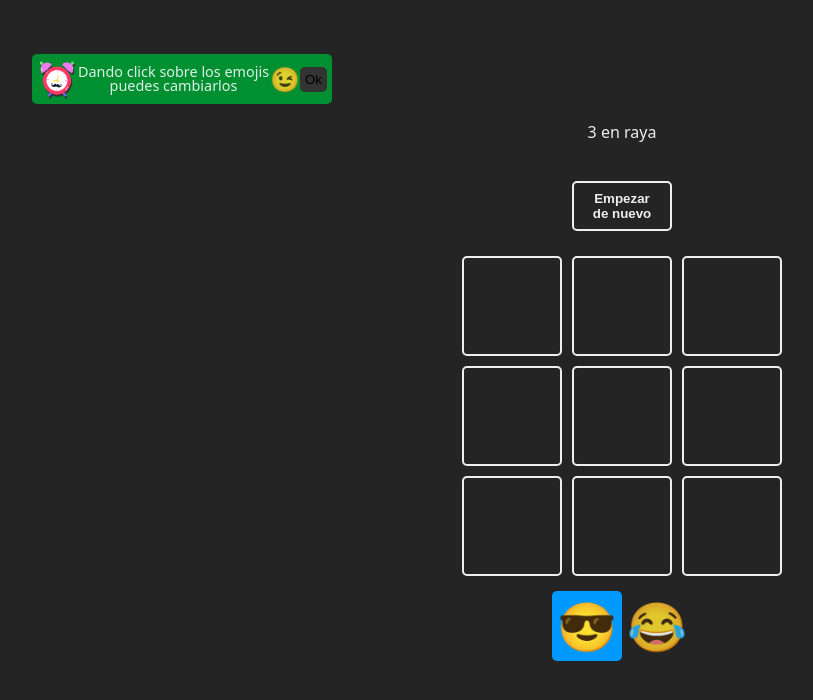
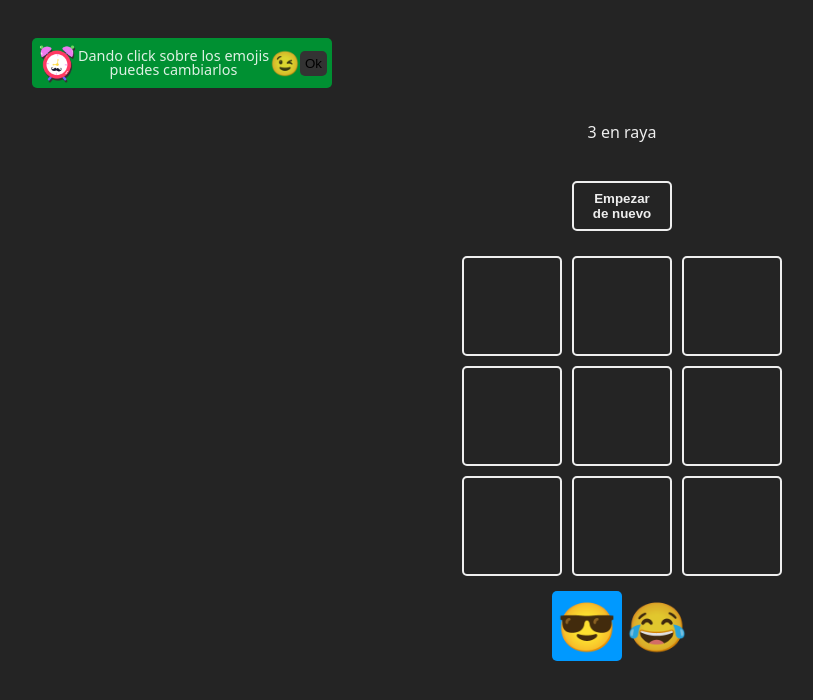
Before and after one commit to NewHub25/tic-tac-toe, a React (Vite) app: page / in a window 1280 px wide. Shown: the top 700 px of the page, without its empty margins (18-831 px from the left). Built offline with nearby package versions, Linux system fonts and the light colour scheme.

Commit message:
FIX default bottom css

```diff
--- a/src/components/ring-notification.jsx
+++ b/src/components/ring-notification.jsx
@@ -10,7 +10,7 @@ export const ringNotification = forwardRef(function notificationSuccess(
       <p className="ring-notification">
         <img
           className="animate__animated animate__wobble animate__infinite animate__faster animate__repeat-3"
-          src="/alarm-clock.png"
+          src="alarm-clock.png"
           alt="alarm"
         />
         {message}
--- a/src/main.jsx
+++ b/src/main.jsx
@@ -12,9 +12,6 @@ ReactDOM.createRoot(document.getElementById("root")).render(
       Components={{
         ringAlert: ringNotification,
       }}
-      iconVariant={{
-        ringAlert: "✅",
-      }}
     >
       <App />
     </SnackbarProvider>
--- a/src/styles/ring-notification.css
+++ b/src/styles/ring-notification.css
@@ -1,8 +1,8 @@
 .notistack-SnackbarContainer {
   width: min(80%, 300px);
-  top: 3rem;
   left: min(10vw, 50px);
-  bottom: initial;
+  top: 2rem;
+  bottom: initial !important;
 }
 .ring-notification {
   background-color: #009032;
```
